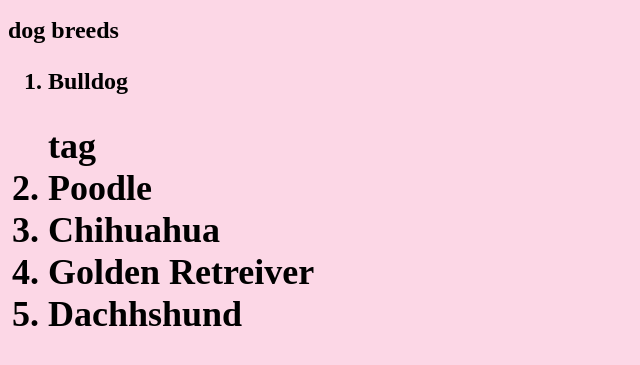
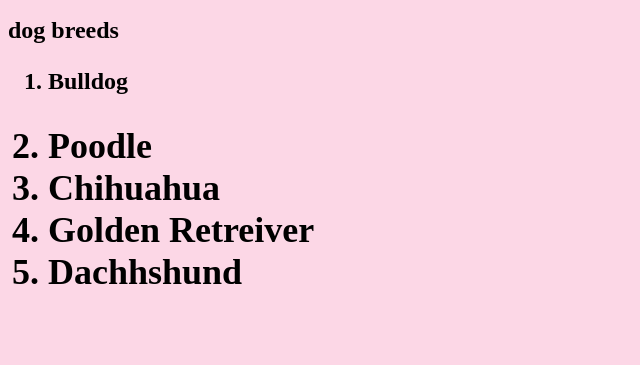
Before and after one commit to eh4443/exp, a plain HTML site: page index.html in a window 1280 px wide. Shown: the part 727-1092 px from the top of the page, without its empty margins (0-640 px from the left). After the commit the page ends 1050 px from the top, so only its background shows below. Drawn offline with Linux system fonts and the light colour scheme.

Commit message:
deleted tag

```diff
--- a/index.html
+++ b/index.html
@@ -10,7 +10,7 @@
 		 <button>Bark</button>
 		 <p><h2>dog breeds<h2><p>
 		 <ol>
-			<li>Bulldog<h2> tag
+			<li>Bulldog<h2>
 			 <li>Poodle</li>
 			 <li>Chihuahua</li>
 			<li>Golden Retreiver</li>
```
